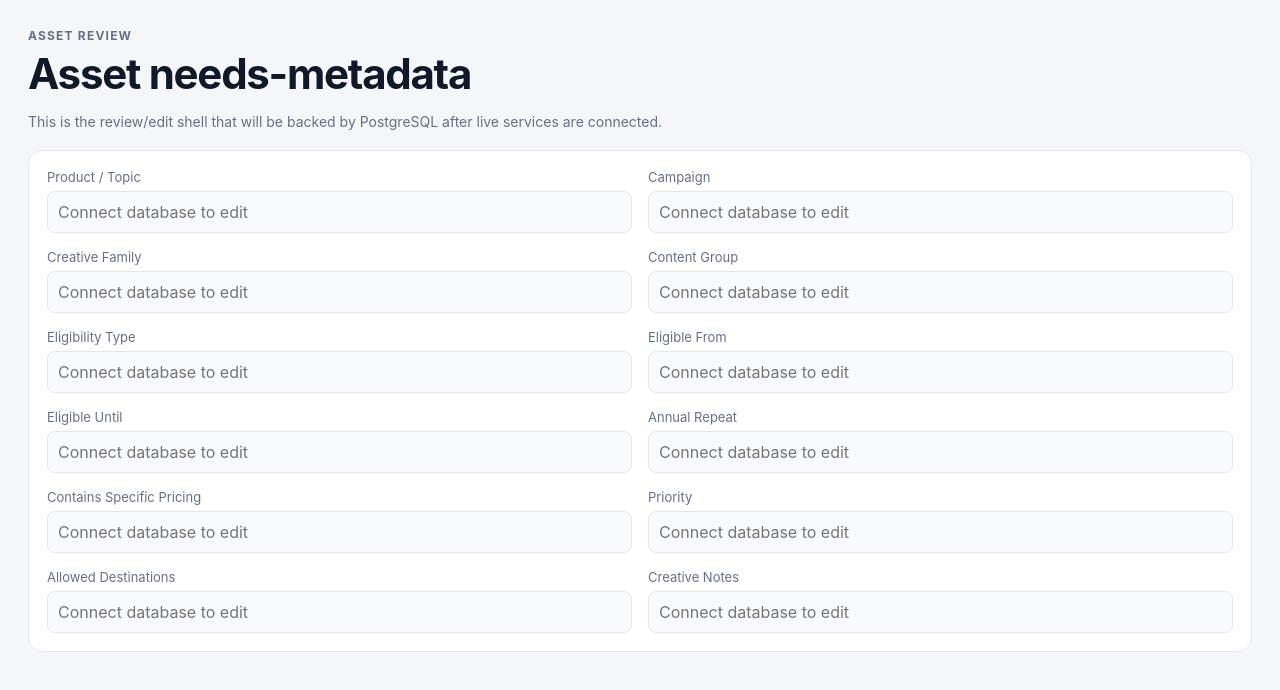
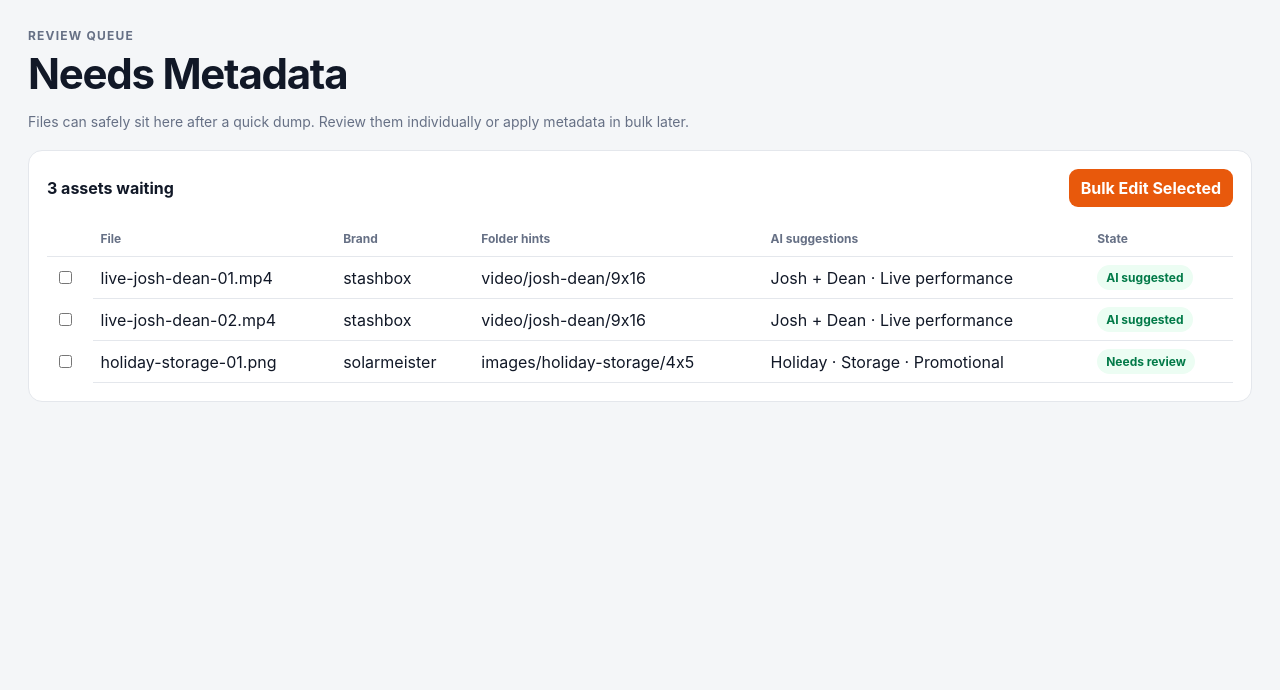
Before and after one commit to elettro/elettro-brand-os, a Next.js app in the folder apps/web/: page /assets/needs-metadata in a window 1280 px wide. Shown: the top 690 px of the page. Built offline with nearby package versions, Linux system fonts and the light colour scheme.

Commit message:
Add Needs Metadata queue

```diff
--- /dev/null
+++ b/apps/web/app/assets/needs-metadata/page.tsx
@@ -0,0 +1,43 @@
+const rows = [
+  { file: "live-josh-dean-01.mp4", brand: "stashbox", path: "video/josh-dean/9x16", suggestions: "Josh + Dean · Live performance", status: "AI suggested" },
+  { file: "live-josh-dean-02.mp4", brand: "stashbox", path: "video/josh-dean/9x16", suggestions: "Josh + Dean · Live performance", status: "AI suggested" },
+  { file: "holiday-storage-01.png", brand: "solarmeister", path: "images/holiday-storage/4x5", suggestions: "Holiday · Storage · Promotional", status: "Needs review" }
+];
+
+export default function NeedsMetadataPage() {
+  return (
+    <main className="main">
+      <div className="eyebrow">Review Queue</div>
+      <h1>Needs Metadata</h1>
+      <p className="muted">Files can safely sit here after a quick dump. Review them individually or apply metadata in bulk later.</p>
+
+      <section className="card" style={{ marginTop: 20, overflowX: "auto" }}>
+        <div style={{ display: "flex", justifyContent: "space-between", gap: 12, alignItems: "center", marginBottom: 14 }}>
+          <strong>{rows.length} assets waiting</strong>
+          <button style={{ border: 0, borderRadius: 9, padding: "9px 12px", background: "var(--accent)", color: "white", fontWeight: 700 }}>Bulk Edit Selected</button>
+        </div>
+        <table style={{ width: "100%", borderCollapse: "collapse" }}>
+          <thead>
+            <tr>
+              {["", "File", "Brand", "Folder hints", "AI suggestions", "State"].map((label) => (
+                <th key={label} style={{ textAlign: "left", padding: "10px 8px", borderBottom: "1px solid var(--line)", fontSize: 12, color: "var(--muted)" }}>{label}</th>
+              ))}
+            </tr>
+          </thead>
+          <tbody>
+            {rows.map((row) => (
+              <tr key={row.file}>
+                <td style={{ padding: 8 }}><input type="checkbox" /></td>
+                <td style={{ padding: 8, borderBottom: "1px solid var(--line)" }}>{row.file}</td>
+                <td style={{ padding: 8, borderBottom: "1px solid var(--line)" }}>{row.brand}</td>
+                <td style={{ padding: 8, borderBottom: "1px solid var(--line)" }}>{row.path}</td>
+                <td style={{ padding: 8, borderBottom: "1px solid var(--line)" }}>{row.suggestions}</td>
+                <td style={{ padding: 8, borderBottom: "1px solid var(--line)" }}><span className="status-chip">{row.status}</span></td>
+              </tr>
+            ))}
+          </tbody>
+        </table>
+      </section>
+    </main>
+  );
+}
```
